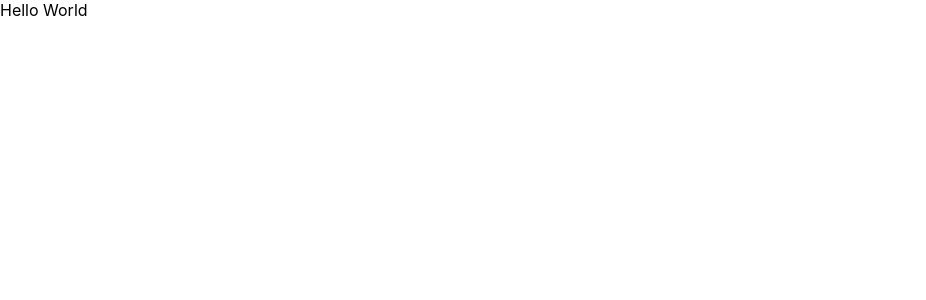
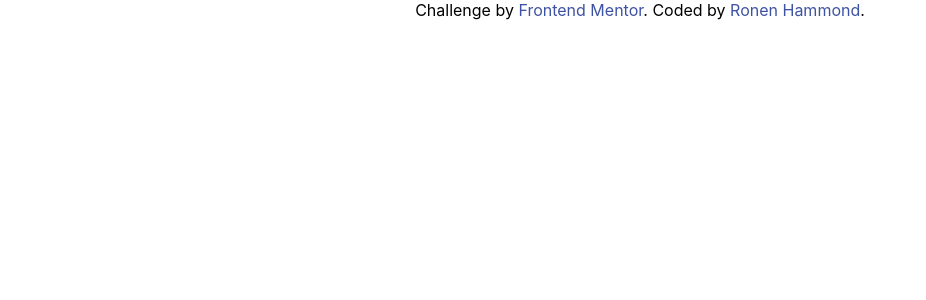
Before and after one commit to RonenTGreat/news-homepage, a React (Create React App) app: page / in a window 1280 px wide. Shown: the top 300 px of the page, without its empty margins (0-926 px from the left). Built offline with nearby package versions, Linux system fonts and the light colour scheme.

Commit message:
created footer component and added it to App.js

```diff
--- a/src/App.js
+++ b/src/App.js
@@ -1,9 +1,11 @@
 import './App.css';
+
+import Footer from './assets/components/footer/footer.component';
 
 function App() {
   return (
     <div className="App">
-      Hello World
+    <Footer />
     </div>
   );
 }
--- /dev/null
+++ b/src/assets/components/footer/footer.component.jsx
@@ -0,0 +1,11 @@
+import "./footer.styles.css"
+
+const Footer = () => {
+  return (
+    <div className="attribution">
+      Challenge by <a href="https://www.frontendmentor.io?ref=challenge" target="_blank" rel="noreferrer" >Frontend Mentor</a>.
+      Coded by <a href="https://twitter.com/Ronen_T_G">Ronen Hammond</a>.
+    </div>
+  );
+}
+export default Footer;
--- /dev/null
+++ b/src/assets/components/footer/footer.styles.css
@@ -0,0 +1,7 @@
+.attribution {
+  font-size: 1rem;
+  text-align: center;
+}
+.attribution a {
+  color: hsl(228, 45%, 44%);
+}
```
Also changed, not shown: src/index.html (+1 -9 lines).
